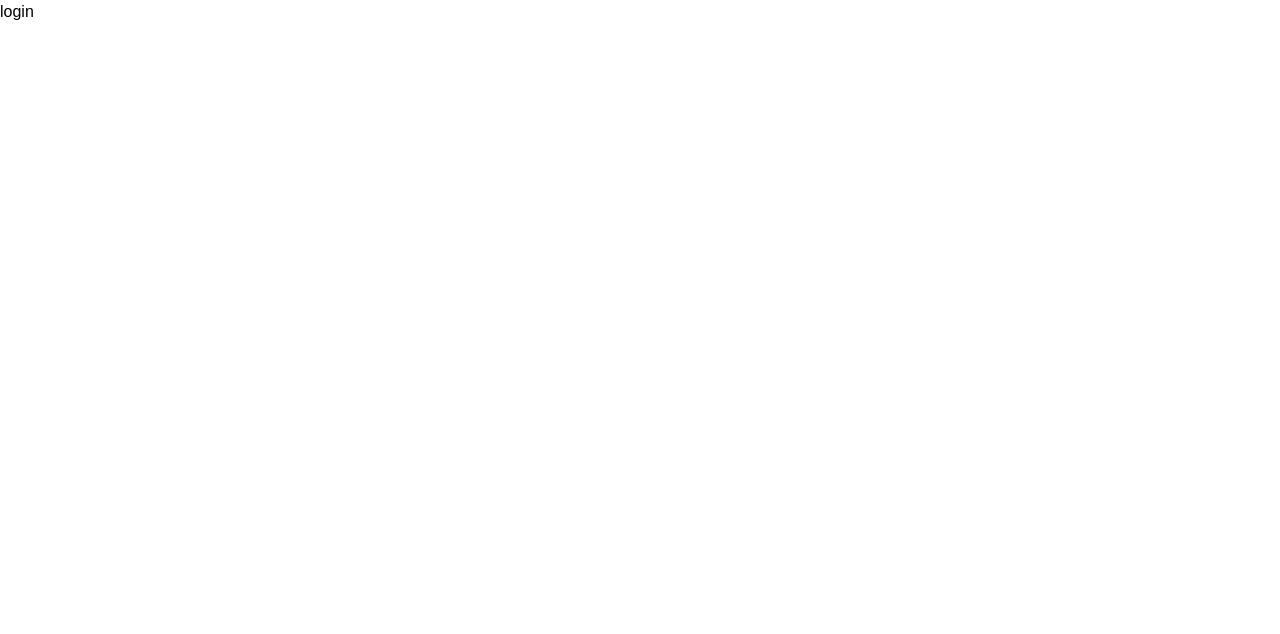
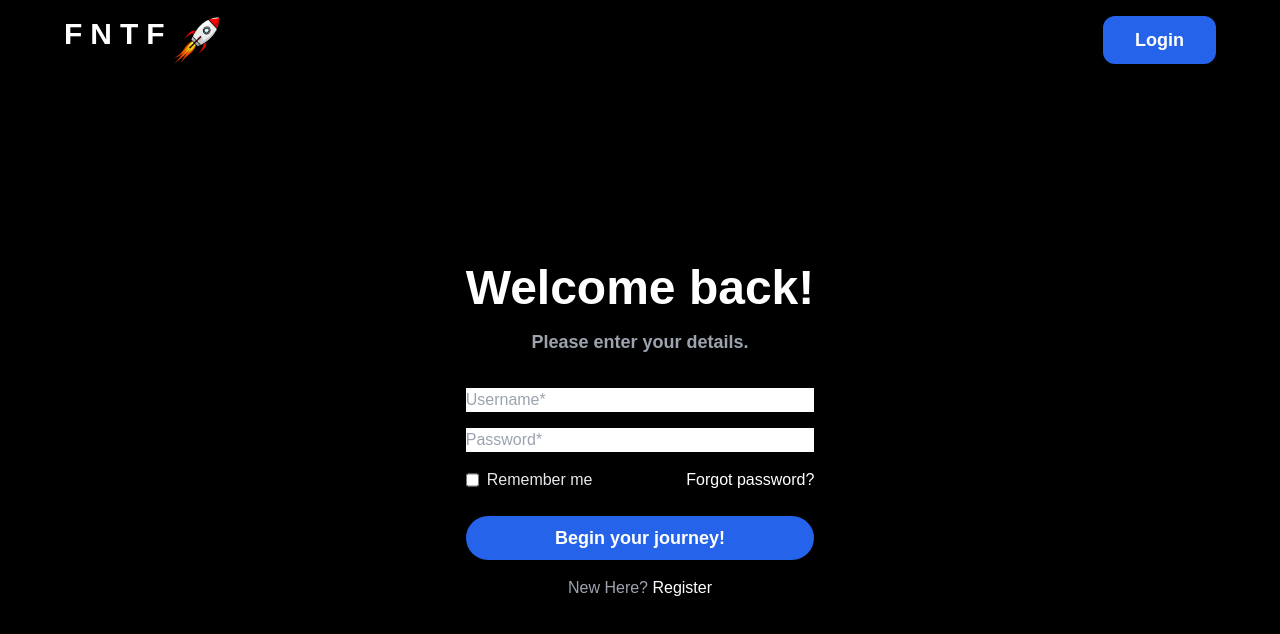
Before and after one commit to gambhir-harshil/leetcode-api, a Next.js app: page /login in a window 1280 px wide. Shown: the top 634 px of the page. Built offline with nearby package versions, Linux system fonts and the light colour scheme.

Commit message:
register endpoint

```diff
--- /dev/null
+++ b/src/app/login/login.styles.css
@@ -0,0 +1,3 @@
+.login__input {
+    @apply px-4 py-4 border border-gray-400 bg-transparent rounded-md outline-none text-gray-400
+}
--- a/src/app/login/page.tsx
+++ b/src/app/login/page.tsx
@@ -1,10 +1,66 @@
 import React from 'react'
+import rocket from "../../assets/rocket.png";
+import Image from "next/image";
+
 
 type Props = {}
 
 const Login = (props: Props) => {
   return (
-    <div>login</div>
+     <div className="login h-screen bg-black flex flex-col">
+      <div className="flex justify-between px-16 pt-4">
+        <div className="flex">
+        <span className="text-white font-bold text-3xl tracking-[0.5rem]">FNTF</span>
+        <Image src={rocket} alt="rocket" className="h-12 w-12"/>
+        </div>
+        <button className="bg-blue-600 px-8 py-2 text-white text-lg font-semibold rounded-xl">Login</button>
+      </div>
+      <div className="flex justify-center items-center h-full">
+      <div className="register__container flex flex-col gap-4">
+        <h1 className="register__heading text-white text-5xl font-semibold text-center">
+          Welcome back!
+        </h1>
+        <p className="text-gray-400 text-center font-semibold text-lg">
+          Please enter your details.
+        </p>
+        <form
+          action="submit"
+          className="register__form flex flex-col mt-4 gap-4"
+        >
+          <input
+            className="login__input"
+            type="text"
+            placeholder="Username*"
+          />
+          <input
+            className="login__input"
+            type="password"
+            placeholder="Password*"
+          />
+          <div className='flex justify-between'>
+            <div className="flex gap-2">
+              <input
+                className="accent-gray-400"
+                type="checkbox"
+                name="rememberMe"
+              />
+              <label className="text-gray-200 font-medium" htmlFor="rememberMe">
+                Remember me
+              </label>
+            </div>
+            <span className='text-white'>Forgot password?</span>
+          </div>
+          <button className="bg-blue-600 py-2 text-white text-lg font-semibold rounded-3xl mt-2">
+            Begin your journey!
+          </button>
+          <p className="text-gray-400 text-center">
+            New Here? <span className="text-white">Register</span>
+          </p>
+        </form>
+      </div>
+      </div>
+    </div>
+
   )
 }
 
--- a/src/app/register/page.tsx
+++ b/src/app/register/page.tsx
@@ -1,4 +1,5 @@
-import React from "react";
+"use client";
+import React, { useState } from "react";
 import "./register.styles.css";
 import rocket from "../../assets/rocket.png";
 import Image from "next/image";
@@ -6,14 +7,31 @@ import Image from "next/image";
 type Props = {};
 
 const Register = (props: Props) => {
+  const [username, setUsername] = useState("");
+
+  const submitHandler = async (e: any) => {
+    e.preventDefault();
+    const res = await fetch("/api/user", {
+      headers: { "content-type": "application/json" },
+      method: "POST",
+      body: JSON.stringify({ username }),
+    });
+    const resJson = await res.json();
+    console.log(resJson)
+  };
+
   return (
     <div className="register h-screen bg-black flex flex-col">
       <div className="flex justify-between px-16 pt-4">
         <div className="flex">
-        <span className="text-white font-bold text-3xl tracking-[0.5rem]">FNTF</span>
-        <Image src={rocket} alt="rocket" className="h-12 w-12"/>
+          <span className="text-white font-bold text-3xl tracking-[0.5rem]">
+            FNTF
+          </span>
+          <Image src={rocket} alt="rocket" className="h-12 w-12" />
         </div>
-        <button className="bg-blue-600 px-8 py-2 text-white text-lg font-semibold rounded-xl">Login</button>
+        <button className="bg-blue-600 px-8 py-2 text-white text-lg font-semibold rounded-xl">
+          Login
+        </button>
       </div>
       <div className="flex justify-center items-center h-full">
         <div className="register__container flex flex-col gap-4">
@@ -31,6 +49,7 @@ const Register = (props: Props) => {
               className="register__input"
               type="text"
               placeholder="Username*"
+              onChange={(e) => setUsername(e.target.value)}
             />
             <input
               className="register__input"
@@ -67,7 +86,10 @@ const Register = (props: Props) => {
                 Remember me
               </label>
             </div>
-          <button className="bg-blue-600 py-2 text-white text-lg font-semibold rounded-3xl mt-2">
+            <button
+              onClick={submitHandler}
+              className="bg-blue-600 py-2 text-white text-lg font-semibold rounded-3xl mt-2"
+            >
               Begin your journey!
             </button>
             <p className="text-gray-400 text-center">
```
Lines whose indentation alone changed are shown as unchanged.
